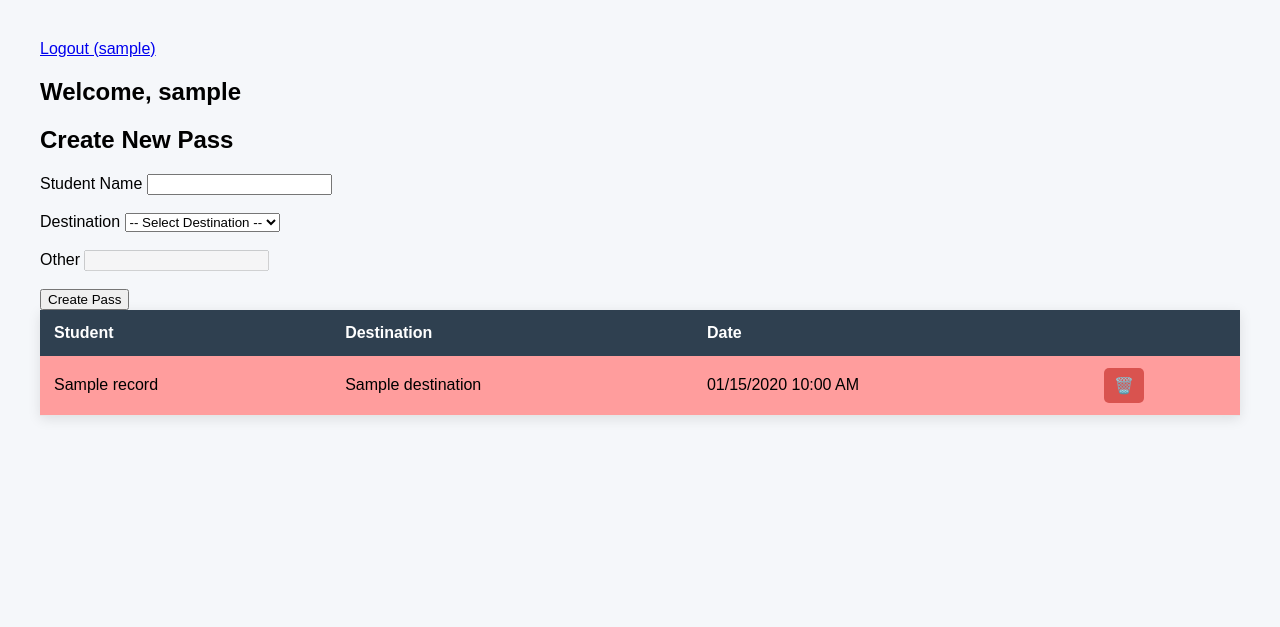
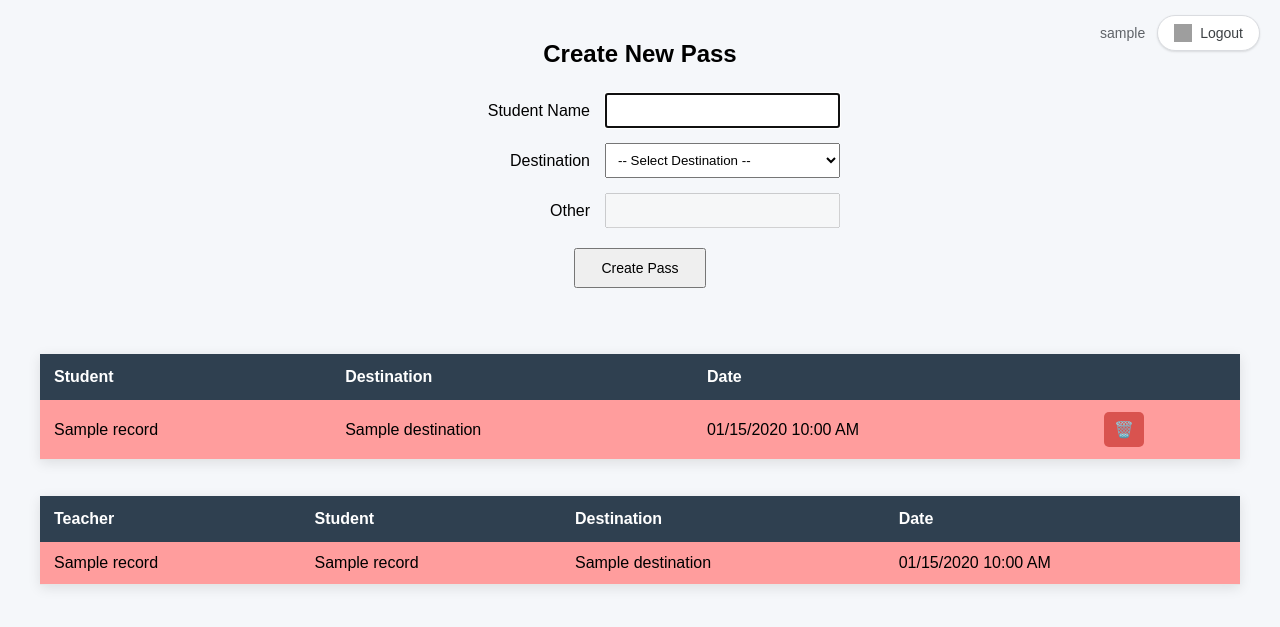
Before and after one commit to Akrabbim/PassSystem, a Flask app: template templates/index.html in a window 1280 px wide. Shown: the top 627 px of the page. Run offline with Flask 3, Linux system fonts and the light colour scheme; the template is opened without the code that fills it: most values are stand-ins (such as "Sample title", 1, 10 or a date in 2020); some libraries are stand-ins or nearby versions; grey boxes are pictures that could not be loaded.

Commit message:
Updated logout button, centered input form, added full list to bottom of main page

```diff
--- a/app.py
+++ b/app.py
@@ -79,6 +79,7 @@ def home():
         title="Welcome",
         username=session["user"]["name"],
         dataSet=GetMyRecords(),
+        fullSet=GetRecords(),
         now=datetime.now()
     )
 
--- a/static/style.css
+++ b/static/style.css
@@ -59,4 +59,84 @@ tr:hover{
     background-color: #ff9d9d;
 }
 
-</style>
+.user-menu {
+    position: absolute;
+    top: 15px;
+    right: 20px;
+    display: flex;
+    align-items: center;
+    gap: 12px;
+    font-family: Arial, sans-serif;
+}
+
+.username {
+    color: #5f6368;
+    font-size: 14px;
+}
+
+.logout-button {
+    display: flex;
+    align-items: center;
+    gap: 8px;
+    background-color: white;
+    color: #3c4043;
+    text-decoration: none;
+    font-size: 14px;
+    font-weight: 500;
+    padding: 8px 16px;
+    border: 1px solid #dadce0;
+    border-radius: 20px;
+    box-shadow: 0 1px 2px rgba(60,64,67,.15);
+    transition: background-color .2s, box-shadow .2s;
+}
+
+.logout-button img {
+    width: 18px;
+    height: 18px;
+}
+
+.logout-button:hover {
+    background-color: #f8f9fa;
+    box-shadow: 0 1px 3px rgba(60,64,67,.3);
+}
+
+.passForm {
+    width: 400px;
+    margin: 30px auto;
+    font-family: Arial, sans-serif;
+}
+
+.passForm h2 {
+    text-align: center;
+    margin-bottom: 25px;
+}
+
+.form-row {
+    display: flex;
+    align-items: center;
+    margin-bottom: 15px;
+}
+
+.form-row label {
+    width: 150px;
+    text-align: right;
+    margin-right: 15px;
+}
+
+.form-row input,
+.form-row select {
+    flex: 1;
+    padding: 8px;
+    text-align: left;
+}
+
+.submit-row {
+    text-align: center;
+    margin-top: 20px;
+}
+
+.submit-row button {
+    padding: 10px 25px;
+    font-size: 14px;
+    cursor: pointer;
+}
--- a/templates/index.html
+++ b/templates/index.html
@@ -10,24 +10,29 @@
 
 <body>
 
-	<a href="{{ url_for('logout') }}">Logout ({{ username }})</a>
+	<div class="user-menu">
+		<span class="username">{{ username }}</span>
+		<a href="{{ url_for('logout') }}" class="logout-button">
+			<img src="https://www.gstatic.com/firebasejs/ui/2.0.0/images/auth/google.svg" alt="Google">
+			Logout
+		</a>
+	</div>
 
-	<h2>
-		Welcome, {{ username }}
-	</h2>
 	<form method="POST" action="/add_pass" class="passForm">
 
 		<h2>Create New Pass</h2>
 
+		<div class="form-row">
 			<label for="studentName">Student Name</label>
 			<input
 				type="text"
 				id="studentName"
 				name="studentName"
-			required>
+				required
+				autofocus>
+		</div>
 
-		<br><br>
-
+		<div class="form-row">
 			<label for="destination">Destination</label>
 			<select
 				id="destination"
@@ -39,47 +44,32 @@
 				<option value="Bathroom">Bathroom</option>
 				<option value="Nurse">Nurse</option>
 				<option value="Front Office">Front Office</option>
-			<option value="Student Services">Front Office</option>
-			<option value="Academic Counselor">Front Office</option>
+				<option value="Student Services">Student Services</option>
+				<option value="Academic Counselor">Academic Counselor</option>
 				<option value="Other">Other</option>
 
 			</select>
+		</div>
 
-		<br><br>
-
+		<div class="form-row">
 			<label for="otherDestination">Other</label>
 			<input
 				type="text"
 				id="otherDestination"
 				name="otherDestination"
 				disabled>
+		</div>
 
-		<br><br>
-
+		<div class="submit-row">
 			<button type="submit">
 				Create Pass
 			</button>
+		</div>
 
 	</form>
 
-
-	<script>
-	function toggleOtherField() {
-
-		const destination = document.getElementById("destination");
-		const otherField = document.getElementById("otherDestination");
-
-		if (destination.value === "Other") {
-			otherField.disabled = false;
-			otherField.required = true;
-		}
-		else {
-			otherField.disabled = true;
-			otherField.required = false;
-			otherField.value = "";
-		}
-	}
-	</script>
+	<br />
+	<br />
 
 	<table>
 
@@ -123,6 +113,62 @@
 		</tbody>
 	</table>
 
+	<br />
+	<br />
+
+	<table>
+
+		<thead>
+		<tr>
+			<th>Teacher</th>
+			<th>Student</th>
+			<th>Destination</th>
+			<th>Date</th>
+		</tr>
+		</thead>
+		<tbody>
+
+		{% for record in fullSet %}
+
+			<tr data-created="{{ record.CreateDate.isoformat() }}"
+			class="
+			{% set age = (now - record.CreateDate).total_seconds() %}
+			{% if age >= 720 %}
+				expired-red
+			{% elif age >= 420 %}
+				expired-yellow
+			{% endif %}
+			">
+				<td>{{ record.TeacherName }}</td>
+				<td>{{ record.StudentName }}</td>
+				<td>{{ record.Destination }}</td>
+				<td>{{ record.CreateDate.strftime("%m/%d/%Y %I:%M %p") }}</td>
+			</tr>
+
+		{% endfor %}
+
+		</tbody>
+	</table>
+
+
+	<script>
+	function toggleOtherField() {
+
+		const destination = document.getElementById("destination");
+		const otherField = document.getElementById("otherDestination");
+
+		if (destination.value === "Other") {
+			otherField.disabled = false;
+			otherField.required = true;
+		}
+		else {
+			otherField.disabled = true;
+			otherField.required = false;
+			otherField.value = "";
+		}
+	}
+	</script>
+
 </body>
 <script>
 	function updateRowColors() {
```
Also changed, not shown: templates/monitor.html (+9 -5 lines). Lines whose indentation alone changed are shown as unchanged.
